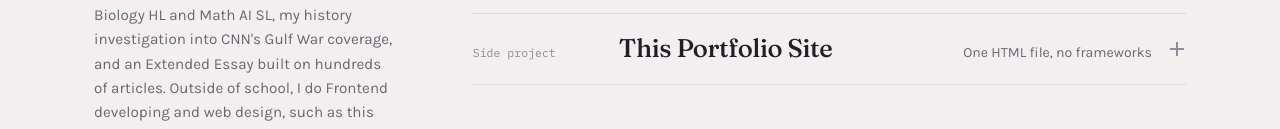
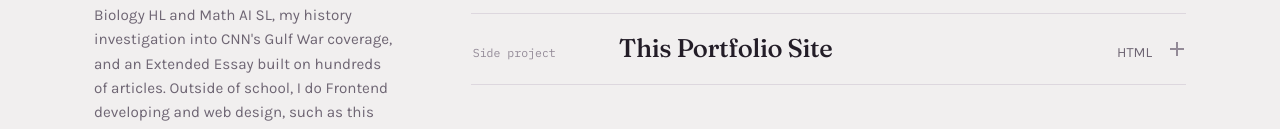
Before and after one commit to xcodekiddy/My-Portfolio, a plain HTML site: page index.html in a window 1280 px wide. Shown: the part 479-608 px from the top of the page. Drawn offline with Linux system fonts and the light colour scheme.

Commit message:
Update sub label in portfolio site description

```diff
--- a/index.html
+++ b/index.html
@@ -421,7 +421,7 @@
           <button class="head" type="button" aria-expanded="false" aria-controls="p2">
             <span class="label">Side project</span>
             <span class="title">This Portfolio Site</span>
-            <span class="sub">One HTML file, no frameworks</span>
+            <span class="sub">HTML</span>
             <span class="plus" aria-hidden="true"></span>
           </button>
           <div class="panel" id="p2" hidden>
```
